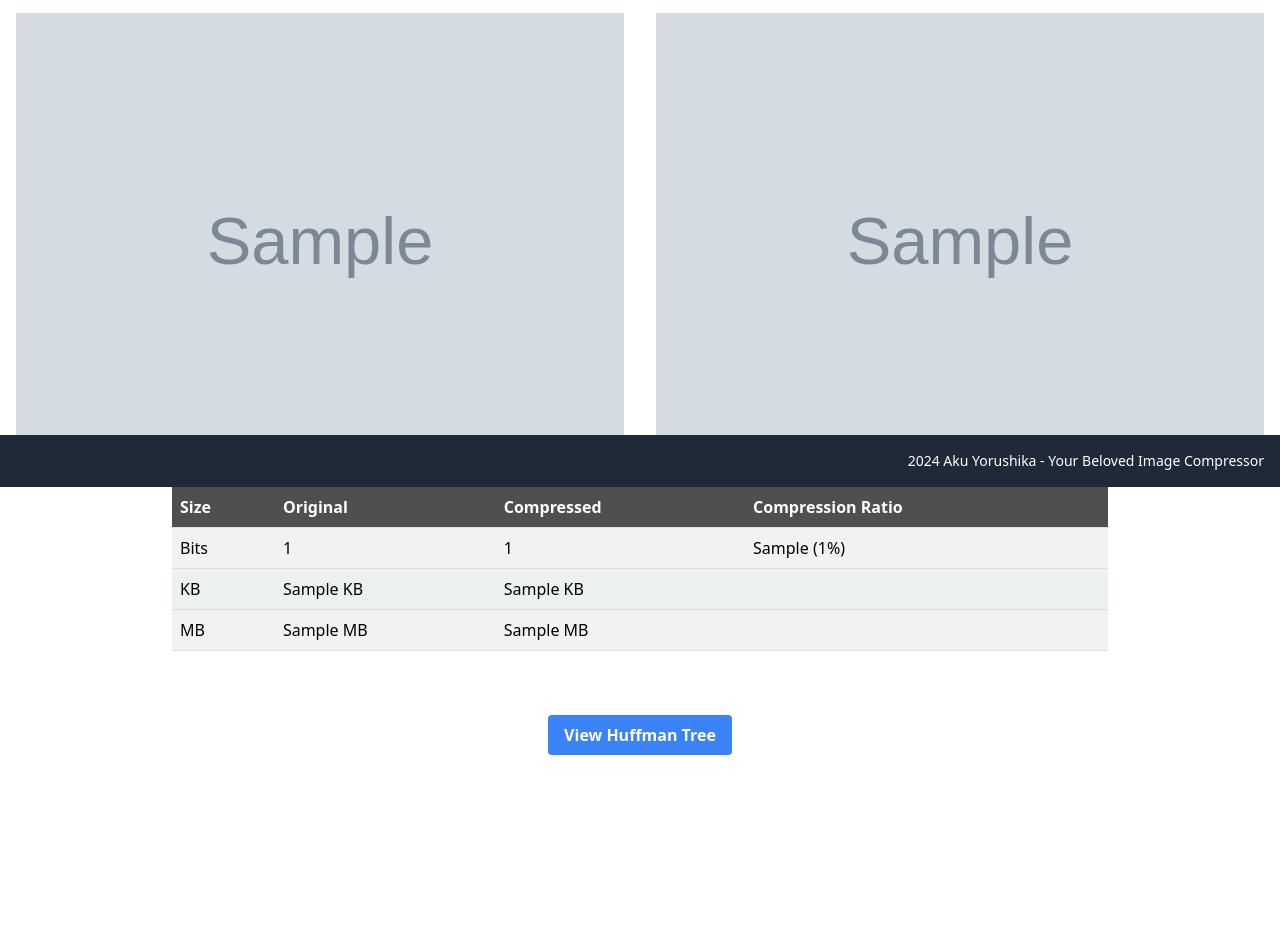
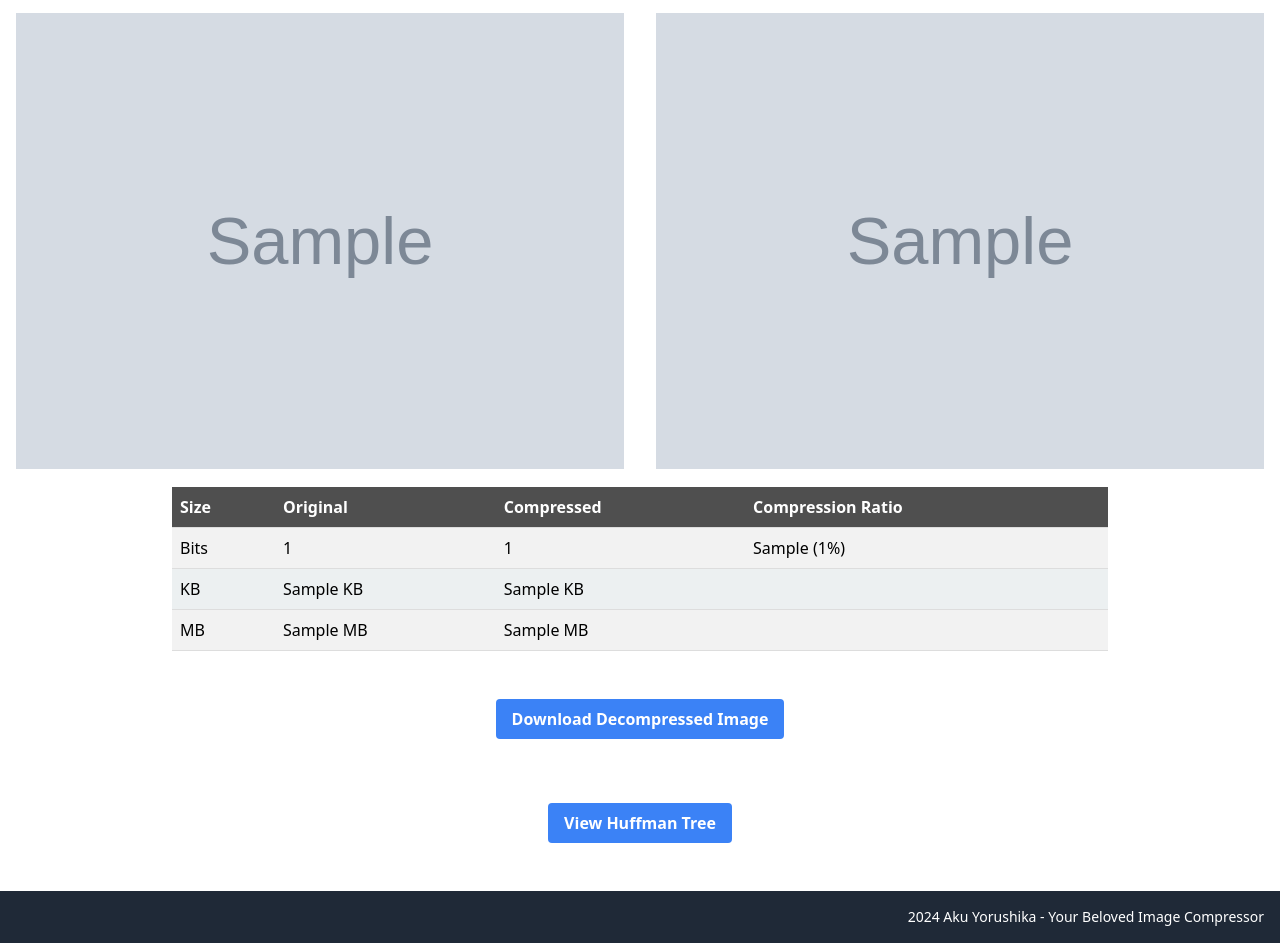
Before and after one commit to rafaelputra/huff, a Flask app: template templates/index.html in a window 1280 px wide. Shown: the part 313-1256 px from the top of the page. Before the commit the page ends 1068 px from the top, so only its background shows below. Run offline with Flask 3, Linux system fonts and the light colour scheme; the template is opened without the code that fills it: most values are stand-ins (such as "Sample title", 1, 10 or a date in 2020); grey boxes marked "Sample" are stand-in pictures; some libraries are stand-ins or nearby versions.

Commit message:
adding download for decompressed image

```diff
--- a/app.py
+++ b/app.py
@@ -1,4 +1,4 @@
-from flask import Flask, render_template, request, redirect, url_for
+from flask import Flask, render_template, request, redirect, url_for, send_from_directory
 from werkzeug.utils import secure_filename
 import os
 from PIL import Image
@@ -10,6 +10,7 @@ from io import BytesIO
 
 app = Flask(__name__)
 app.config['UPLOAD_FOLDER'] = './static/uploads'
+app.config['download_folder'] = './static/download'
 app.config['ALLOWED_EXTENSIONS'] = {'png'}
 
 def allowed_file(filename):
@@ -108,7 +109,6 @@ def get_image_base64(image):
 
 import json
 
-# Add this function inside your Flask app code
 def tree_to_dict(node):
     if node is None:
         return None
@@ -133,7 +133,7 @@ def home():
     global huffman_tree
     global huff_red
     global huff_green
-    global huff_blue# Use the global variable to store the tree
+    global huff_blue
     if request.method == 'POST':
         if 'image' not in request.files:
             return redirect(request.url)
@@ -176,23 +176,29 @@ def home():
             decompressed_image_base64 = get_image_base64(decoded_image)
 
             def bits_to_kb(bits):
-                return bits / 8 / 1024  # Convert bits to KB
+                return round(bits / 8 / 1024, 2)  # Convert bits to KB and round to 2 decimal places
 
             def bits_to_mb(bits):
-                return bits / 8 / 1024 / 1024  # Convert bits to MB
+                return round(bits / 8 / 1024 / 1024, 2)  # Convert bits to MB and round to 2 decimal places
 
             def calculate_compression_percentage(original_size, compressed_size):
                 # Make sure to handle division by zero
                 if original_size == 0:
                     return 0
                 compression_percentage = (1 - (compressed_size / original_size)) * 100
-                return compression_percentage
+                return round(compression_percentage, 2)  # Round to 2 decimal places
+
 
             original_size_kb = bits_to_kb(original_size)
             compressed_size_kb = bits_to_kb(compressed_size)
             original_size_mb = bits_to_mb(original_size)
             compressed_size_mb = bits_to_mb(compressed_size)
             compression_percentage = calculate_compression_percentage(original_size, compressed_size)
+
+            # Tambahkan setelah `decoded_image` dihasilkan
+            output_path = os.path.join(app.config['download_folder'], 'decompressed_image.png')
+            Image.fromarray(decoded_image).save(output_path)
+
 
             return render_template('index.html',
                                 original_image=original_image_base64,
@@ -207,6 +213,19 @@ def home():
                                 compressed_size_mb=compressed_size_mb)
 
     return render_template('index.html')
+
+@app.route('/download', methods=['GET'])
+def download_file():
+    output_path = os.path.join(app.config['download_folder'], 'decompressed_image.png')
+    if os.path.exists(output_path):
+        return send_from_directory(
+            app.config['download_folder'],
+            'decompressed_image.png',
+            as_attachment=True,
+            mimetype='image/png'
+        )
+    else:
+        return "File not found", 404
 
 
 @app.route('/get_tree_red', methods=['GET'])
--- a/templates/index.html
+++ b/templates/index.html
@@ -1,13 +1,13 @@
 <!DOCTYPE html>
 <html lang="en">
 <head>
-  <title>Naik anjing aja naik anjing</title>
+  <title>wazamonogatari</title>
   <meta charset="UTF-8">
   <script src="https://cdn.tailwindcss.com"></script>
   <meta name="viewport" content="width=device-width, initial-scale=1.0">
   <style>
     input[type="file"]:hover, input[type="submit"]:hover {
-      background-color: #f1edc6; /* Tailwind's gray-200 */
+      background-color: #f1edc6;
     }
 
     table {
@@ -31,7 +31,7 @@
     }
 
     table tr:nth-child(odd) {
-      background-color: #ecf0f1; /* Tailwind's gray-200 */
+      background-color: #ecf0f1;
     }
   </style>
 </head>
@@ -97,6 +97,13 @@
         </table>
       </div>
 
+      <div class="flex justify-center mt-4">
+        {% if decompressed_image %}
+          <a href="/download" class="bg-blue-500 hover:bg-blue-700 text-white font-bold py-2 px-4 rounded" download>Download Decompressed Image</a>
+        {% endif %}
+      </div>
+
+
       <div class="flex justify-center mt-8">
         <a href="/tree_red" class="bg-blue-500 hover:bg-blue-700 text-white font-bold py-2 px-4 rounded">
           View Huffman Tree
@@ -107,7 +114,7 @@
   </div>
 </body>
 
-<footer class="bg-gray-800 p-4 text-white fixed bottom-0 left-0 w-full text-right text-sm">
+<footer class="bg-gray-800 p-4 text-white bottom-0 left-0 w-full text-right text-sm">
   <p> 2024 Aku Yorushika - Your Beloved Image Compressor</p>
 </footer>
 </html>
```
Also changed, not shown: static/uploads/Screenshot_2023-09-06_190734.png (deleted), static/uploads/download.png (deleted).
